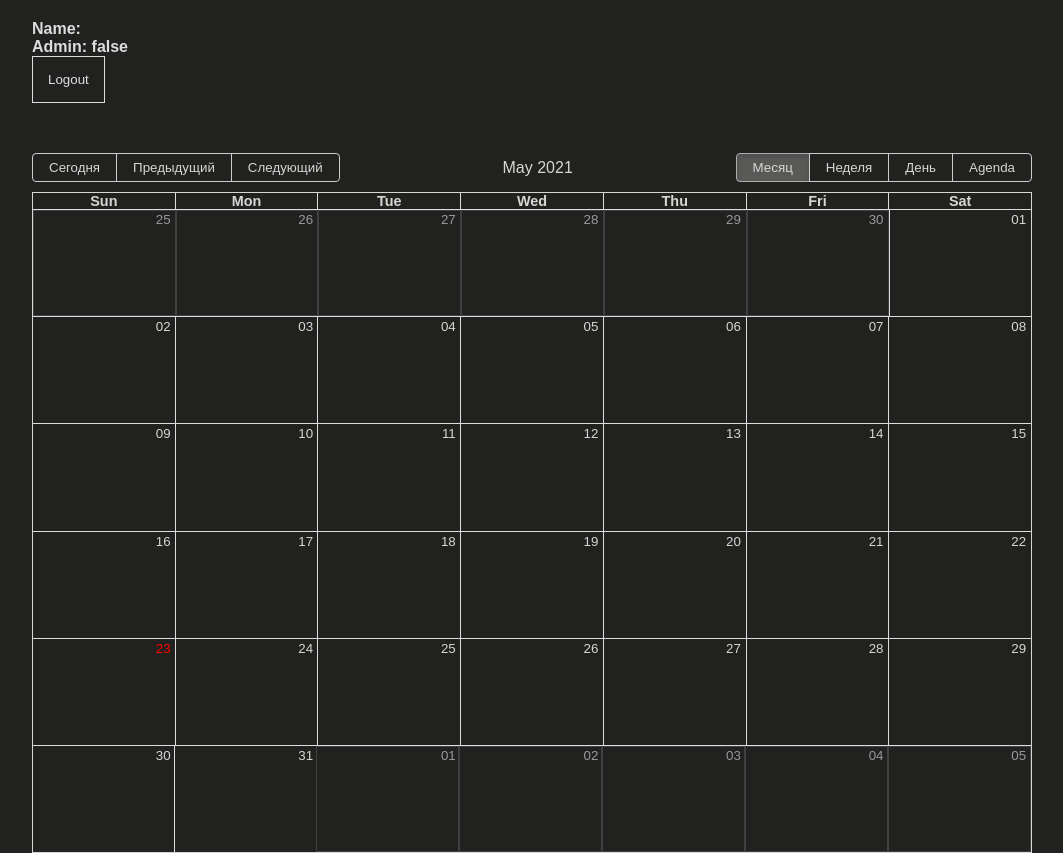
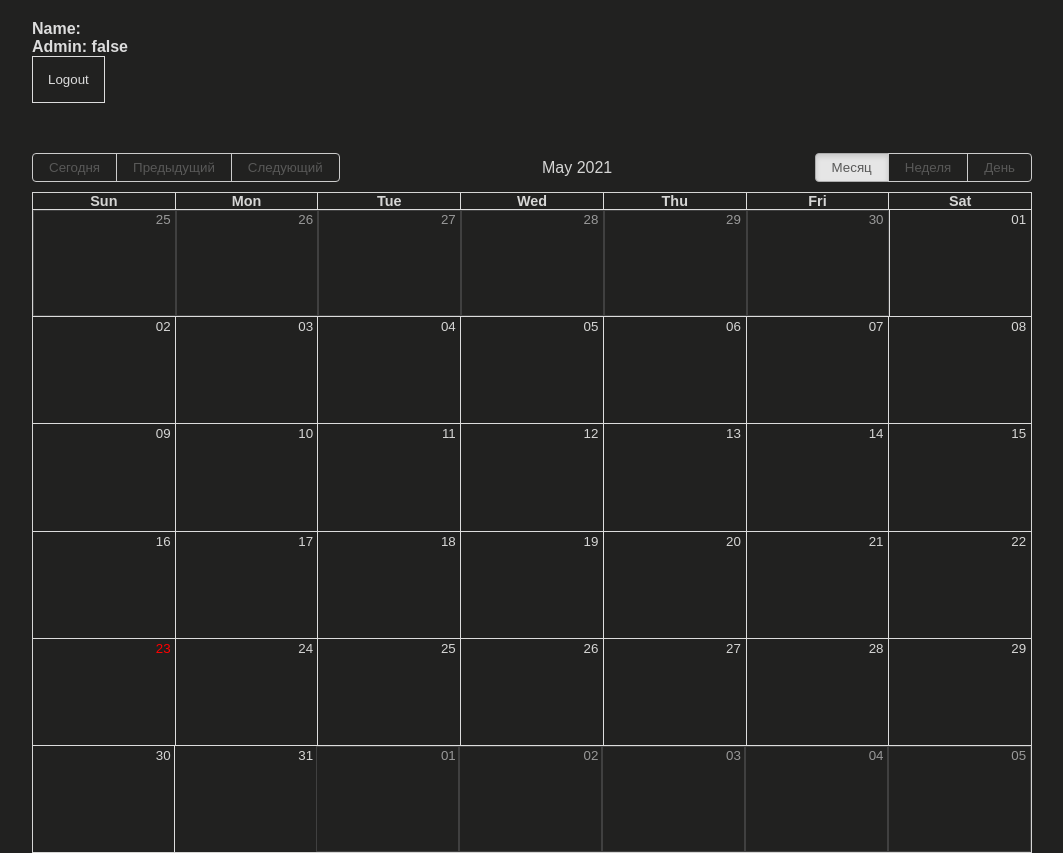
Before and after one commit to FilinCold/Calendar, a React (Create React App) app: page /calendar in a window 1280 px wide. Shown: the whole page, without its empty margins (108-1171 px from the left). Built offline with nearby package versions, Linux system fonts and the light colour scheme; no server answers; sample sign-in values are in the browser's storage.

Commit message:
Update files

```diff
--- a/src/components/MyCalendar/MyCalendar.jsx
+++ b/src/components/MyCalendar/MyCalendar.jsx
@@ -15,9 +15,9 @@ const MyCalendar = () => {
     return {
       events: [
         {
-          start: "",
-          end: "",
-          title: ""
+          start: '',
+          end: '',
+          title: "ccc"
         }
       ]
     }
@@ -41,21 +41,22 @@ const MyCalendar = () => {
           }
         })
       }));
+
     getEvent()
       .then(data => setState({
-        events: data
+          events: data
       }))
   }, [flag]);
 
   const history = useHistory();
   const handleSelectSlot = ({start, end, resourceId, box}) => {
-
+      console.log(`==========>`,start );
     if (admin.email[1] === 'admin@mail.ru') {
       const title = window.prompt('New Event name');
       if (title) {
         let obj = {
-          start,
-          end,
+          start: new Date(start),
+          end: new Date(end),
           title
         }
         addEvent(obj)
@@ -98,9 +99,15 @@ const MyCalendar = () => {
           style={{minHeight: '500px'}}
           selectable
           localizer={localizer}
-          events={state.events}
+          events={state.events.map(event => ({
+              ...event,
+              start: new Date(event.start),
+              end: new Date(event.end),
+          }))}
+          defaultDate={new Date()}
           onSelectEvent={selectEvent}
           onSelectSlot={handleSelectSlot}
+          views={['month', 'week', 'day']}
           messages={{
             next: 'Следующий',
             previous: 'Предыдущий',
--- a/src/components/MyCalendar/MyCalendar.scss
+++ b/src/components/MyCalendar/MyCalendar.scss
@@ -36,10 +36,10 @@ $grey-color: rgb(89, 89, 88);
       background: $main-color;
 
       button {
-        color: $font-color;
+        color: $grey-color;
 
         &:hover {
-          background: $grey-color;
+          //background: $grey-color;
         }
       }
     }
@@ -47,10 +47,10 @@ $grey-color: rgb(89, 89, 88);
 
   .rbc-btn-group {
     .rbc-active {
-      background: $grey-color;
+      //background: $grey-color;
 
       &:active {
-        background: $grey-color;
+        //background: $grey-color;
       }
     }
   }
```
